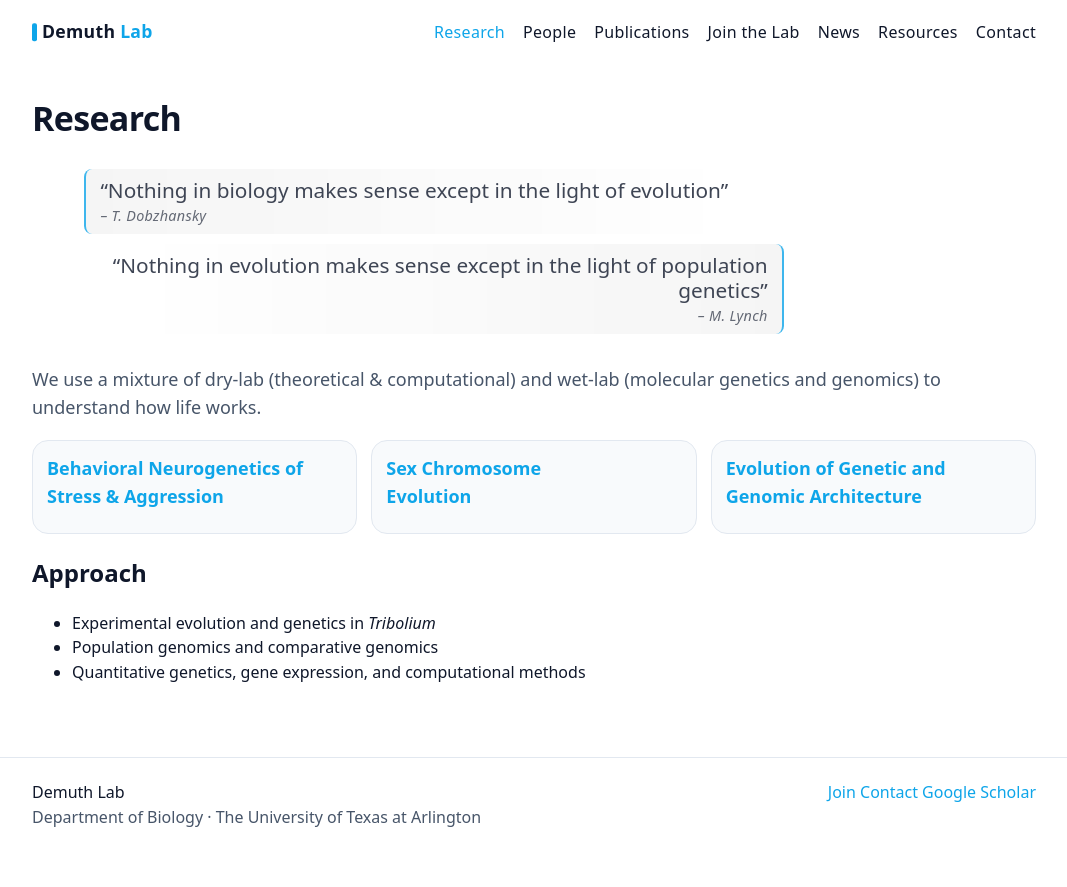
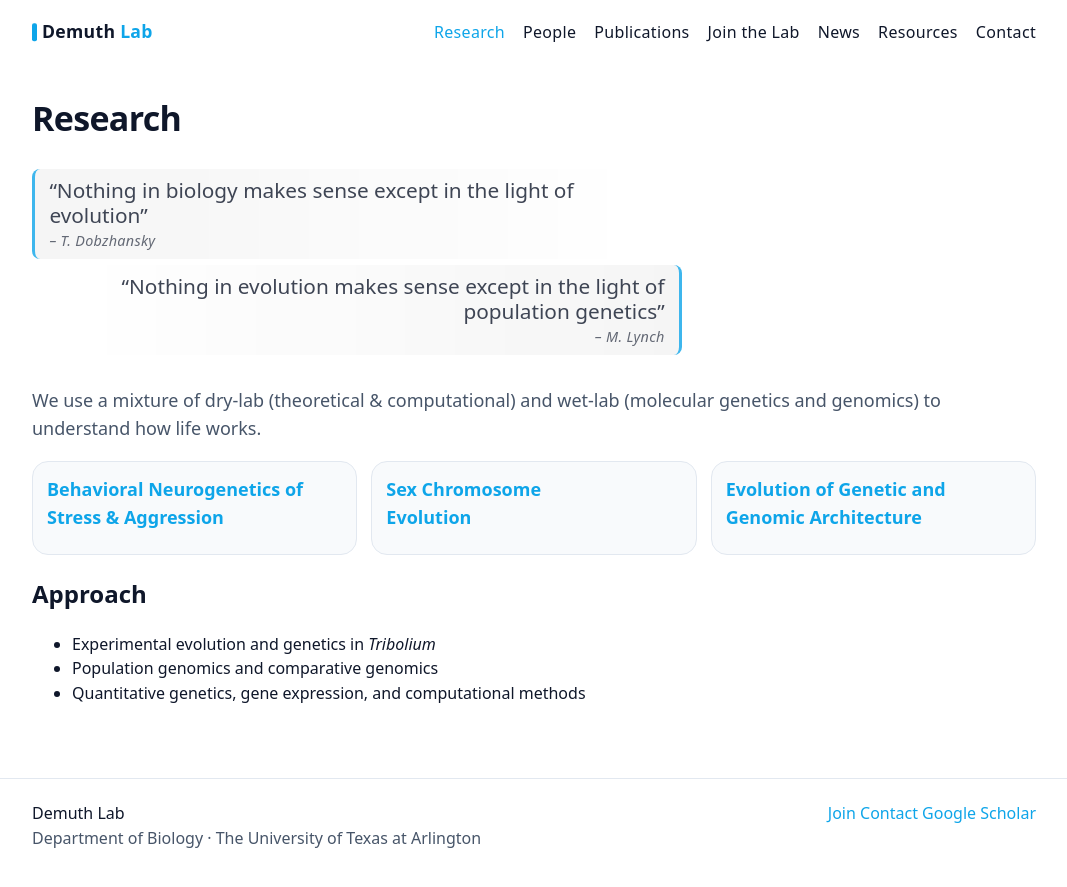
Before and after one commit to demuth-lab/demuth-lab.github.io, a Jekyll site: the page built from research/index.md, in a window 1280 px wide. Shown: the top 887 px of the page, without its empty margins (106-1173 px from the left). Built offline with Jekyll 4.4.1, drawn with Linux system fonts in a browser that asks for light colours.

Commit message:
Update main.css

```diff
--- a/assets/css/main.css
+++ b/assets/css/main.css
@@ -414,38 +414,36 @@ a:hover{
    ========================= */
 
 .research-quotes{
-  max-width:900px;
-  margin:1.5rem auto 2rem auto;
+  width:100%;
+  margin:1.5rem 0 2rem 0;   /* remove auto-centering */
   display:flex;
   flex-direction:column;
-  gap:0.6rem;
+  gap:0.35rem;
+  padding-left:0;
+  padding-right:0;
 }
 
 .research-quotes blockquote{
-  margin-top:0;
-  margin-bottom:0;
+  margin-block:0;
   margin-left:0;
   margin-right:0;
-
-  max-width:700px;
+  max-width:650px;
   font-size:1.3rem;
   opacity:0.8;
   line-height:1.2;
   font-style:normal;
-  color:var(--text);
   padding:0.6rem 0.9rem;
   border-radius:8px;
-  position:relative;
 }
 
 .quote-left{
-  border-left:2px solid var(--accent);
+  border-left:3px solid var(--accent);
   margin-right:auto;
   background:linear-gradient(to right, rgba(0,0,0,0.05), rgba(0,0,0,0));
 }
 
 .quote-right{
-  border-right:2px solid var(--accent);
+  border-right:3px solid var(--accent);
   margin-left:auto;
   text-align:right;
   background:linear-gradient(to left, rgba(0,0,0,0.05), rgba(0,0,0,0));
```
